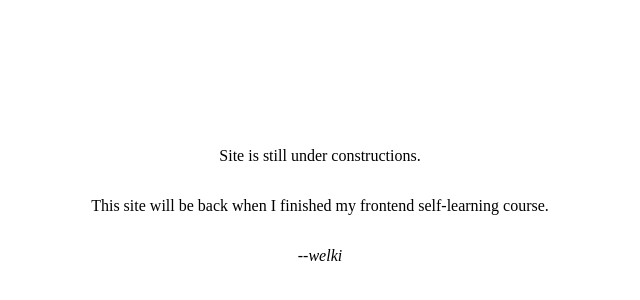
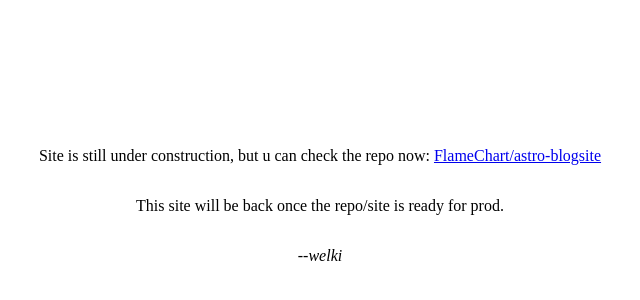
Before and after one commit to FlameChart/flamechart.github.io, a plain HTML site: page index.html in a window 1280 px wide. Shown: the part 194-494 px from the top of the page, without its empty margins (320-960 px from the left). Drawn offline with Linux system fonts and the light colour scheme.

Commit message:
Update index.html

```diff
--- a/index.html
+++ b/index.html
@@ -6,8 +6,8 @@
 </head>
 <body>
 <div style="width: 100%; height: 100%; text-align: center; display: flex; flex-direction: column; justify-content: center; align-items: center;">
-    <p>Site is still under constructions.</p>
-    <p>This site will be back when I finished my frontend self-learning course.</p>
+    <p>Site is still under construction, but u can check the repo now: <a href="https://github.com/FlameChart/astro-blogsite">FlameChart/astro-blogsite</a></p>
+    <p>This site will be back once the repo/site is ready for prod.</p>
     <p><i>--welki</i></p>
 </div>
 </body>
```
